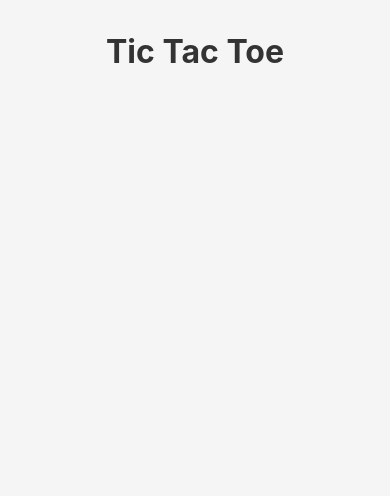
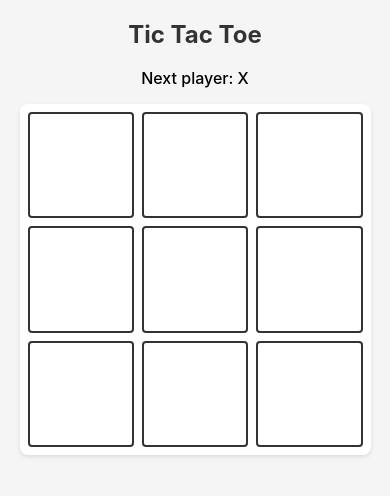
Before and after one commit to ravisavajiyani/tictactoe, a React (Vite) app in the folder tictactoe/: page / in a window 390 px wide. Shown: the top 496 px of the page. Built offline with nearby package versions, Linux system fonts and the light colour scheme.

Commit message:
basic board functionality working; a11y attributes and responsive styling added

```diff
--- a/tictactoe/src/App.jsx
+++ b/tictactoe/src/App.jsx
@@ -1,28 +1,35 @@
 // src/App.jsx
 import React from 'react'
 import styled from 'styled-components'
+import Board from './components/Board'
 
+function App() {
+  return (
+    <Container>
+      <Title>Tic Tac Toe</Title>
+      <main>
+        <Board />
+      </main>
+    </Container>
+  )
+}
+
+export default App
+
+// #region styles
 const Container = styled.div`
   min-height: 100vh;
   display: flex;
   flex-direction: column;
   align-items: center;
-  padding: 2rem;
+  padding: clamp(1rem, 5vw, 2rem);
   background-color: #f5f5f5;
 `
 
 const Title = styled.h1`
   color: #333;
-  margin-bottom: 2rem;
-  font-size: 2rem;
+  margin-bottom: clamp(1rem, 5vw, 2rem);
+  font-size: clamp(1.5rem, 6vw, 2rem);
+  text-align: center;
 `
-
-function App() {
-  return (
-    <Container>
-      <Title>Tic Tac Toe</Title>
-    </Container>
-  )
-}
-
-export default App
+// #endregion
--- /dev/null
+++ b/tictactoe/src/components/Board.jsx
@@ -0,0 +1,134 @@
+// src/components/Board.jsx
+import React from 'react'
+import styled from 'styled-components'
+
+function Board() {
+  const [squares, setSquares] = React.useState(Array(9).fill(null))
+  const [xIsNext, setXIsNext] = React.useState(true)
+
+  const nextPlayer = xIsNext ? 'X' : 'O'
+  const winner = calculateWinner(squares)
+  const status = winner
+    ? `Winner: ${winner}`
+    : squares.every(Boolean)
+    ? "Game is a draw!"
+    : `Next player: ${nextPlayer}`
+
+  const handleClick = (index) => {
+    if (squares[index] || winner) return
+
+    const newSquares = squares.slice()
+    newSquares[index] = nextPlayer
+    setSquares(newSquares)
+    setXIsNext(!xIsNext)
+  }
+
+  return (
+    <BoardContainer role="region" aria-label="Tic Tac Toe Board">
+      <GameStatus role="status" aria-live="polite">
+        {status}
+      </GameStatus>
+      <Grid role="grid">
+        {squares.map((value, index) => {
+          const row = Math.floor(index / 3) + 1
+          const col = (index % 3) + 1
+          return (
+            <Cell
+              key={index}
+              onClick={() => handleClick(index)}
+              disabled={Boolean(value) || Boolean(winner)}
+              aria-label={`${value || 'Empty'} cell at row ${row}, column ${col}`}
+              role="gridcell"
+              value={value}
+            >
+              {value}
+            </Cell>
+          )
+        })}
+      </Grid>
+    </BoardContainer>
+  )
+}
+
+function calculateWinner(squares) {
+  const lines = [
+    [0, 1, 2], [3, 4, 5], [6, 7, 8], // rows
+    [0, 3, 6], [1, 4, 7], [2, 5, 8], // columns
+    [0, 4, 8], [2, 4, 6] // diagonals
+  ]
+
+  for (const [a, b, c] of lines) {
+    if (squares[a] && squares[a] === squares[b] && squares[a] === squares[c]) {
+      return squares[a]
+    }
+  }
+  return null
+}
+
+export default Board
+
+// #region styles
+const BoardContainer = styled.div`
+  display: flex;
+  flex-direction: column;
+  gap: 1rem;
+  width: min(90vw, 500px);
+  margin: 0 auto;
+`
+
+const GameStatus = styled.div`
+  text-align: center;
+  font-size: clamp(1rem, 4vw, 1.25rem);
+  font-weight: 500;
+`
+
+const Grid = styled.div`
+  display: grid;
+  grid-template-columns: repeat(3, 1fr);
+  gap: 0.5rem;
+  background: #fff;
+  padding: 0.5rem;
+  border-radius: 8px;
+  box-shadow: 0 2px 4px rgba(0, 0, 0, 0.1);
+  width: 100%;
+  min-width: min(90vw, 500px);
+  aspect-ratio: 1;
+`
+
+const Cell = styled.button`
+  aspect-ratio: 1;
+  background: #fff;
+  border: 2px solid #333;
+  border-radius: 4px;
+  font-size: clamp(1.5rem, 8vw, 3rem);
+  font-weight: bold;
+  cursor: pointer;
+  transition: all 0.2s;
+  padding: 0;
+  display: flex;
+  align-items: center;
+  justify-content: center;
+  color: ${props =>
+    props.value === 'X' ? '#2C5282' :
+    props.value === 'O' ? '#9C4221' :
+    '#333'};
+
+  &:hover:not(:disabled) {
+    background-color: #f0f0f0;
+  }
+
+  &:focus {
+    outline: 3px solid #0066cc;
+    outline-offset: 2px;
+  }
+
+  &:disabled {
+    cursor: not-allowed;
+    opacity: 0.7;
+  }
+
+  @media (pointer: coarse) {
+    min-height: 44px;
+  }
+`
+// #endregion
```
